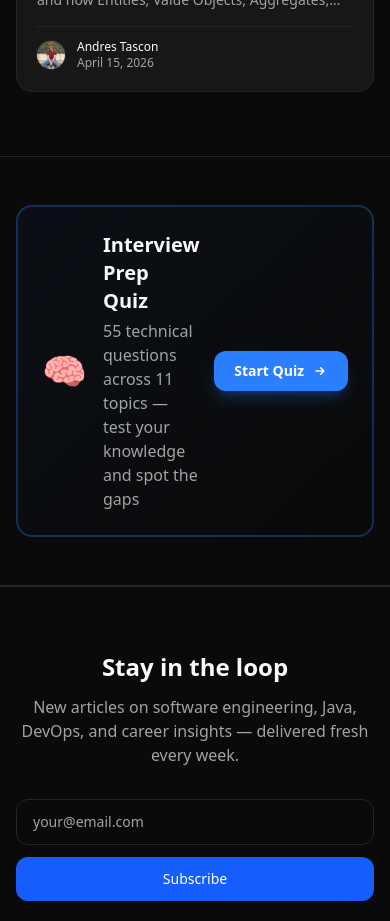
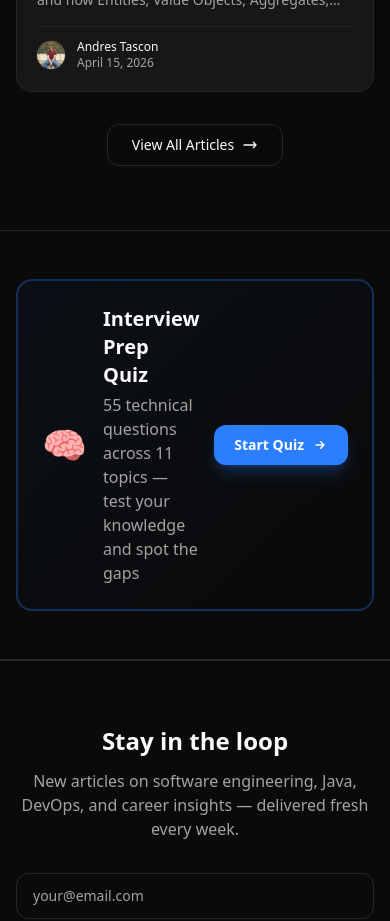
Before and after one commit to atascg01/DailyRefactor, a Next.js app: page / in a window 390 px wide. Shown: the part 3520-4441 px from the top of the page. Built offline with nearby package versions, Linux system fonts and the light colour scheme.

Commit message:
feat: add 'View All' button next to Featured Articles heading
- Desktop: button in header row with arrow icon, hidden on mobile
- Mobile: centered link below articles grid

```diff
--- a/src/app/page.tsx
+++ b/src/app/page.tsx
@@ -26,12 +26,37 @@ export default function Home() {
                 Deep dives into software engineering, tools, and best practices
               </p>
             </div>
+            <Link
+              href="/blog"
+              className="hidden sm:inline-flex items-center gap-2 px-5 py-2.5 rounded-xl border border-[var(--border)]
+                         text-sm font-medium text-[var(--foreground)] hover:border-blue-500/40 hover:text-blue-500
+                         hover:bg-blue-500/5 transition-all group"
+            >
+              View All
+              <svg className="w-4 h-4 transition-transform group-hover:translate-x-0.5" fill="none" viewBox="0 0 24 24" stroke="currentColor">
+                <path strokeLinecap="round" strokeLinejoin="round" strokeWidth={2} d="M17 8l4 4m0 0l-4 4m4-4H3" />
+              </svg>
+            </Link>
           </div>
 
           <div className="grid grid-cols-1 md:grid-cols-2 lg:grid-cols-3 gap-6">
             {featuredArticles.map((article) => (
               <ArticleCard key={article.id} {...article} />
             ))}
+          </div>
+
+          <div className="mt-8 text-center sm:hidden">
+            <Link
+              href="/blog"
+              className="inline-flex items-center gap-2 px-6 py-2.5 rounded-xl border border-[var(--border)]
+                         text-sm font-medium text-[var(--foreground)] hover:border-blue-500/40 hover:text-blue-500
+                         hover:bg-blue-500/5 transition-all group"
+            >
+              View All Articles
+              <svg className="w-4 h-4 transition-transform group-hover:translate-x-0.5" fill="none" viewBox="0 0 24 24" stroke="currentColor">
+                <path strokeLinecap="round" strokeLinejoin="round" strokeWidth={2} d="M17 8l4 4m0 0l-4 4m4-4H3" />
+              </svg>
+            </Link>
           </div>
         </div>
       </section>
```
